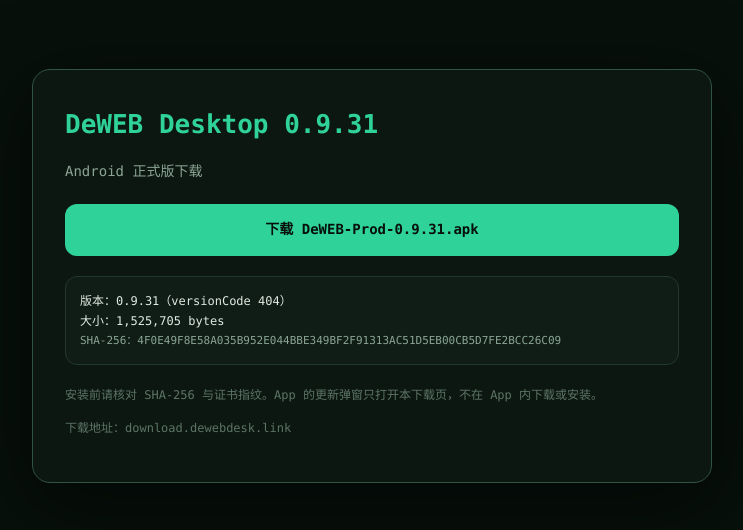
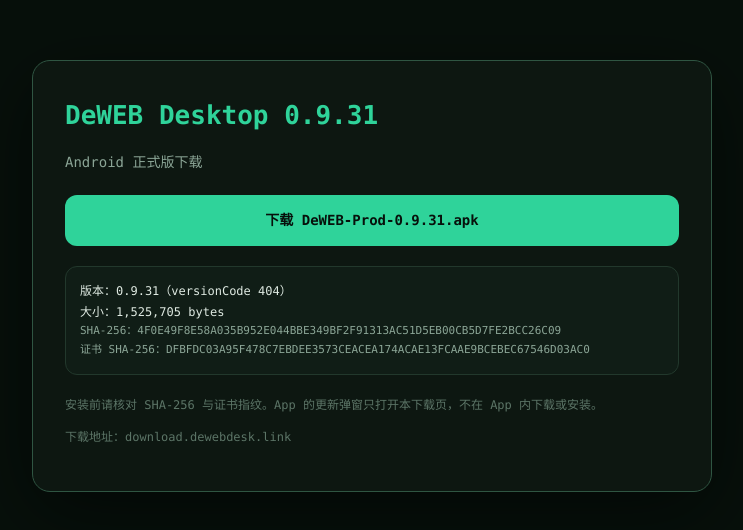
Before and after one commit to yy54816464/deweb-desktop-releases, a plain HTML site: page index.html in a window 1280 px wide. Shown: the part 124-654 px from the top of the page, without its empty margins (268-1011 px from the left). Drawn offline with Linux system fonts and the light colour scheme.

Commit message:
docs: show certificate fingerprint on download page
Co-Authored-By: Claude Code <noreply@anthropic.com>

```diff
--- a/index.html
+++ b/index.html
@@ -21,6 +21,7 @@ a{color:#2fd39a}.small{font-size:12px;color:#5c7567}.hash{font-size:11px;color:#
 <div>版本：0.9.31（versionCode 404）</div>
 <div>大小：1,525,705 bytes</div>
 <div class="hash">SHA-256：4F0E49F8E58A035B952E044BBE349BF2F91313AC51D5EB00CB5D7FE2BCC26C09</div>
+<div class="hash">证书 SHA-256：DFBFDC03A95F478C7EBDEE3573CEACEA174ACAE13FCAAE9BCEBEC67546D03AC0</div>
 </div>
 <p class="small">安装前请核对 SHA-256 与证书指纹。App 的更新弹窗只打开本下载页，不在 App 内下载或安装。</p>
 <p class="small">下载地址：download.dewebdesk.link</p>
```
